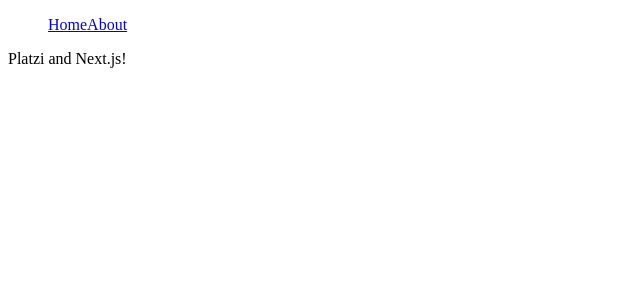
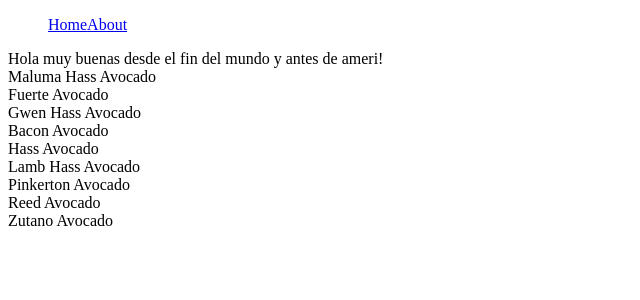
Before and after one commit to AdrianGerman/nextjs-avo, a Next.js app: page / in a window 1280 px wide. Shown: the top 300 px of the page, without its empty margins (0-640 px from the left). Built offline with nearby package versions, Linux system fonts and the light colour scheme.

Commit message:
creating and consuming our own API

```diff
--- /dev/null
+++ b/pages/api/avo/[id].ts
@@ -0,0 +1,18 @@
+import { NextApiRequest, NextApiResponse } from "next";
+import DB from "@database";
+
+const allAvos = async (request: NextApiRequest, response: NextApiResponse) => {
+  const db = new DB();
+
+  const id = request.query.id;
+
+  const avo = await db.getById(id as string);
+
+  //   response.statusCode = 200; // todo ta okey
+  //   response.setHeader("Content-type", "application/json");
+  //   response.end(JSON.stringify({ data: entry }));
+
+  response.status(200).json(avo);
+};
+
+export default allAvos;
--- a/pages/index.tsx
+++ b/pages/index.tsx
@@ -1,11 +1,25 @@
-import React from "react";
+import React, { useEffect, useState } from "react";
 import Navbar from "../components/Navbar/Navbar";
 
 const HomePage = () => {
+  const [productList, setProductList] = useState<TProduct[]>([]);
+
+  useEffect(() => {
+    window
+      .fetch("/api/avo")
+      .then((response) => response.json())
+      .then(({ data, length }) => {
+        setProductList(data);
+      });
+  }, []);
+
   return (
     <div>
       <Navbar />
-      <div>Platzi and Next.js!</div>
+      <div>Hola muy buenas desde el fin del mundo y antes de ameri!</div>
+      {productList.map((product) => (
+        <div>{product.name}</div>
+      ))}
     </div>
   );
 };
```
